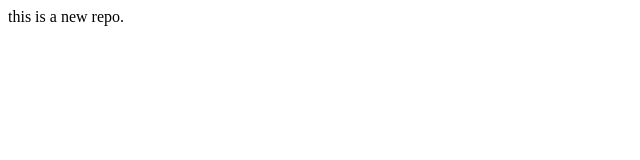
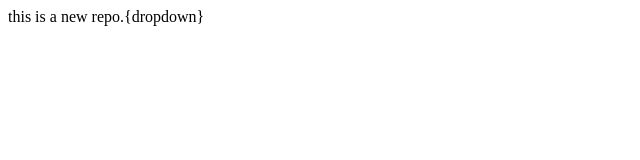
Before and after one commit to abhisheknagotiya1995-hub/localrepo, a plain HTML site: page index.html in a window 1280 px wide. Shown: the whole page, without its empty margins (0-640 px from the left). Drawn offline with Linux system fonts and the light colour scheme.

```diff
--- a/index.html
+++ b/index.html
@@ -1 +1 @@
-<p>this is a new repo.</p>
+<p>this is a new repo.{dropdown}</p>
```
